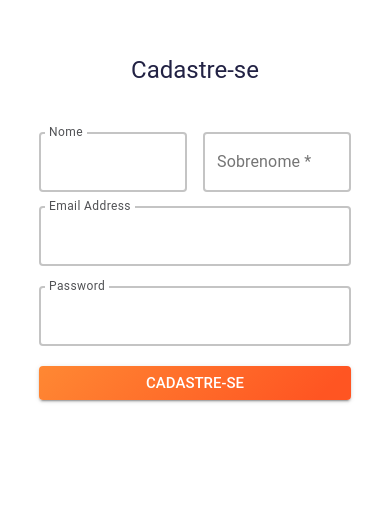
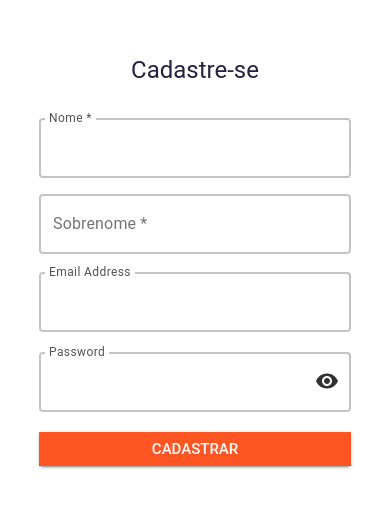
Before and after one commit to K3lOli/Hackathon-Squad-29---Front-End, a React (Vite) app: page /cadastro in a window 390 px wide. Shown: the part 193-700 px from the top of the page. Built offline with nearby package versions, Linux system fonts and the light colour scheme.

Commit message:
Inclusão e estilização do ícone no input password

```diff
--- a/src/index.css
+++ b/src/index.css
@@ -6,7 +6,7 @@
 }
 :root {
   /* guia de cores */
-  --color-principal-gradient: linear-gradient(315deg, rgba(255,85,34,1) 10%, rgba(255,136,51,1) 100%);
+  /* --color-principal-gradient: linear-gradient(315deg, rgba(255,85,34,1) 10%, rgba(255,136,51,1) 100%); */
 
   --color-principal-70: #EDEFF2;
   --color-principal-80: #444466;
--- a/src/pages/Cadastro/index.tsx
+++ b/src/pages/Cadastro/index.tsx
@@ -1,5 +1,4 @@
 import "./styles.css";
-import "../../index.css";
 import "../Login/styles.css";
 import { CustomInput } from "../../components/Input/index";
 import imgRegister from "../../../public/imagem-pagina-registro.png";
@@ -15,23 +14,23 @@ export function Cadastro() {
                 <h3 className="register-title">Cadastre-se</h3>
                 <form>
                     <div className="container--nome-sobrenome">
-                        <CustomInput labelName="Nome">
+                        <CustomInput labelName="Nome *">
                             <input type="text" />
                         </CustomInput>
                         <CustomInput>
                             <input type="text" placeholder="Sobrenome *" />
                         </CustomInput>
                     </div>
-                    <div className="inputContainer">
+                    <div className="inputContainer register">
                         <CustomInput labelName="Email Address">
                             <input type="email" id="email" name="email" />
                         </CustomInput>
                         <CustomInput labelName="Password">
-                            <input type="password" />
+                            <input className="password" type="password" />
                         </CustomInput>
                         <div className="buttonsContainer">
                             <ButtonWithContainer largura={"100%"}>
-                                Cadastre-se
+                                Cadastrar
                             </ButtonWithContainer>
                         </div>
                     </div>
--- a/src/pages/Cadastro/styles.css
+++ b/src/pages/Cadastro/styles.css
@@ -1,5 +1,3 @@
-@import '../../index.css';
-
 *{
     margin: 0;
     padding: 0;
@@ -19,13 +17,40 @@
     gap: 1rem;
 }
 
+.register {
+    position: relative;
+}
+
+.register::after {
+    background: url(../../../public/icon-visibility.svg);
+    background-repeat: no-repeat;
+    background-size: cover;
+    content: "";
+    position: absolute;
+    width: 24px;
+    height: 24px;
+    bottom: 73px;
+    right: 12px;
+    cursor: pointer;
+}
+
+/* .icon-visibility {
+    /* position: absolute; */
+    /* margin: 0 12px 0 481px; */
+
 .imgRegister {
     height: 100%;
 }
 
 .register-title {
     font-size: 3rem;
+    line-height: 3rem;
     font-weight: 400;
+    margin: 16px 0;
+}
+
+.buttonsContainer {
+    background-color: var( --color-secondary-100);
 }
 
 @media screen and (max-width: 1050px) {
@@ -42,9 +67,27 @@
 @media screen and (max-width: 750px) {
 
    .formContainer {
+       display: flex;
+       flex-direction: column;
        gap: 2rem;
 
    }
+
+   .container--nome-sobrenome {
+    display: flex;
+    flex-direction: column;
+    margin-bottom: 80px;
+   }
+
+    .icon-visibility {
+        position: absolute;
+        /* margin: 0 8px 0 0; */
+    }
+
+    .register-title {
+        font-size: 3rem;
+    }
+
 
 }
 @media screen and (min-width: 455px) and (max-width: 750px) {
@@ -63,6 +106,10 @@
        padding-bottom: 3px;
 
       }
+
+    .register-title {
+        font-size: 3rem;
+    }
 
 }
 @media screen and (min-width: 360px)and (max-width:450px)  {
@@ -93,4 +140,9 @@
    flex-shrink: 0;
   }
 
+  .register-title {
+    font-size: 3rem;
 }
+
+
+}
```
Also changed, not shown: public/icon-visibility.svg (added).
